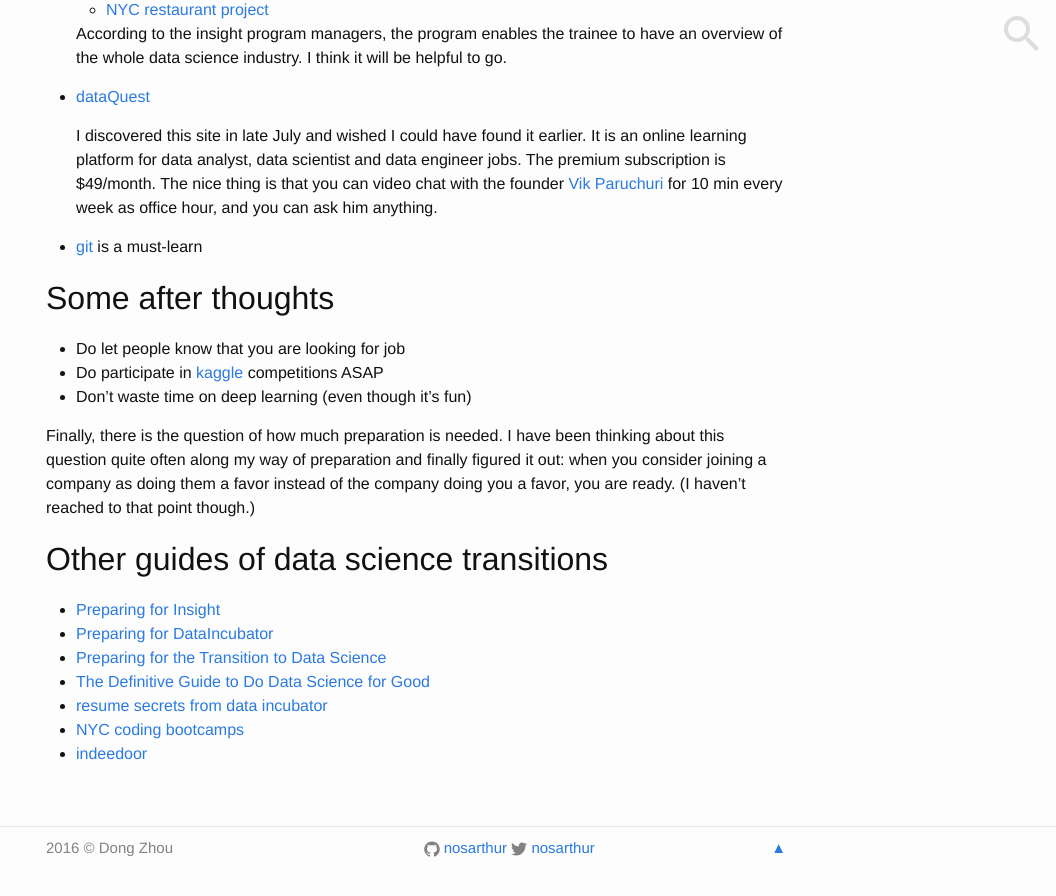
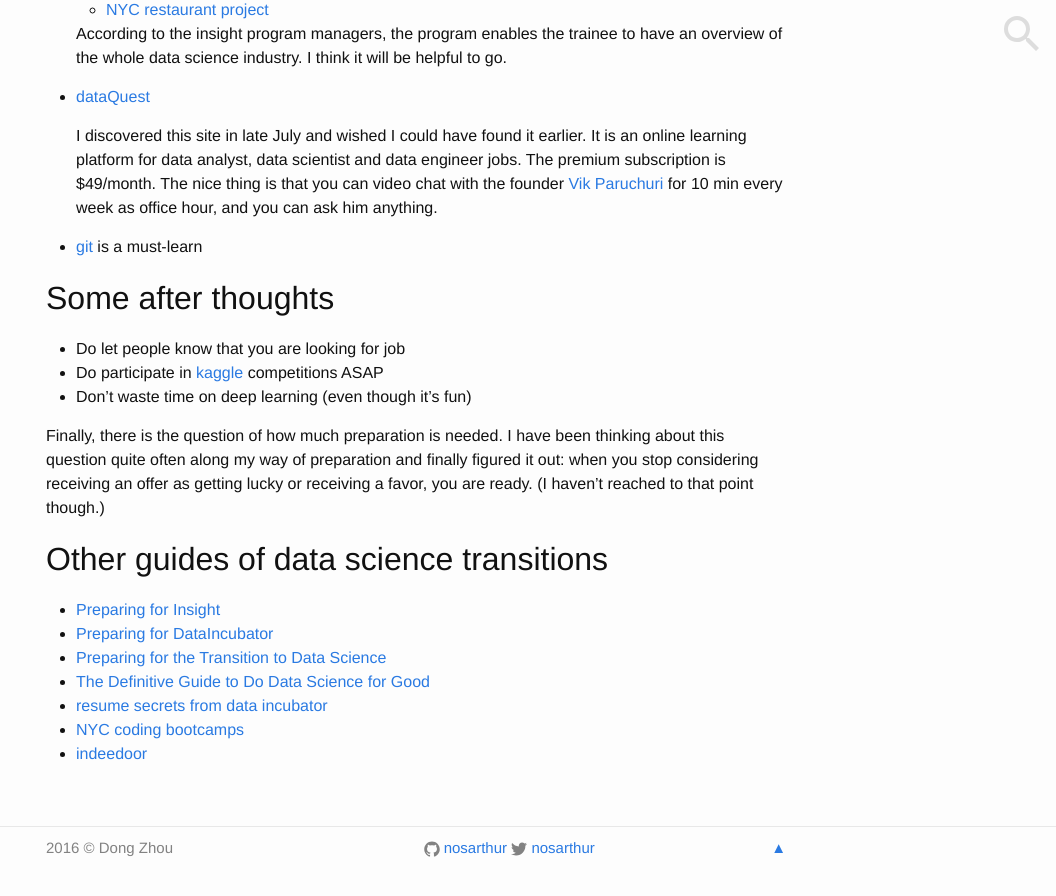
Before and after one commit to nosarthur/nosarthur.github.io, a Jekyll site: the page built from _posts/2016-10-22-data-science-job-hunting.md, in a window 1280 px wide and 900 px high, scrolled down 3845 px. Shown: the top 896 px of the window, without its empty margins (224-1280 px from the left). Built offline with Jekyll 4.4.1, drawn with Linux system fonts in a browser that asks for light colours; comment, search, counter and statistics services are not loaded.

Commit message:
make small changes

```diff
--- a/_posts/2016-10-22-data-science-job-hunting.md
+++ b/_posts/2016-10-22-data-science-job-hunting.md
@@ -137,7 +137,7 @@
 
 Finally, there is the question of how much preparation is needed.
 I have been thinking about this question quite often along my way of preparation and finally figured it out:
-when you consider joining a company as doing them a favor instead of the company doing you a favor, you are ready.
+when you stop considering receiving an offer as getting lucky or receiving a favor, you are ready.
 (I haven't reached to that point though.)
 
 ## Other guides of data science transitions
```
